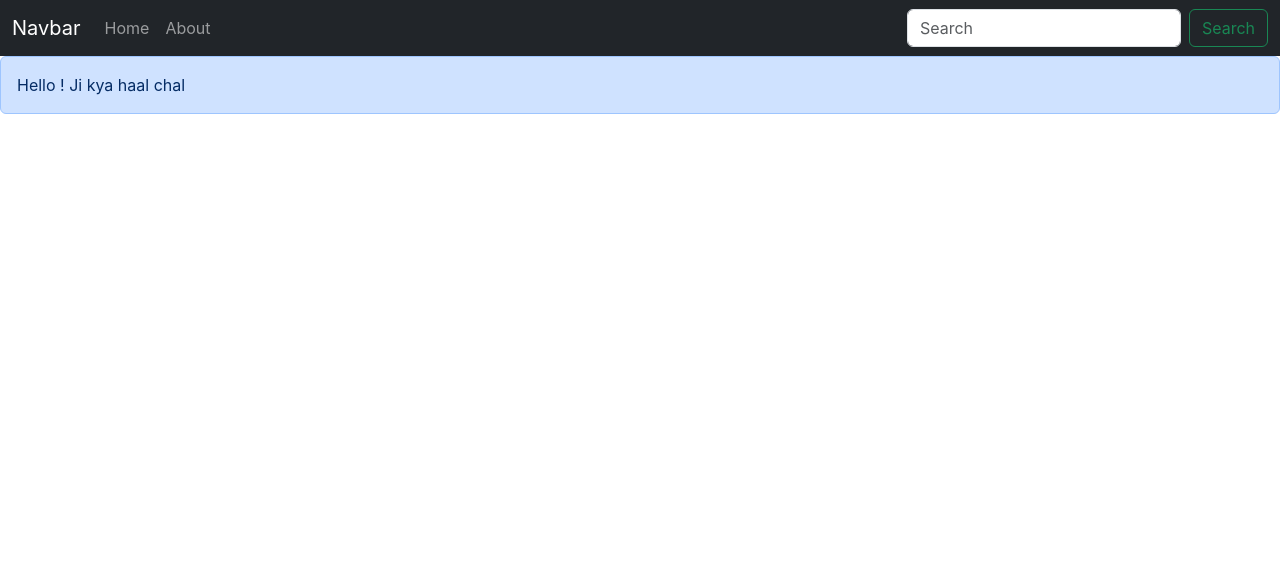
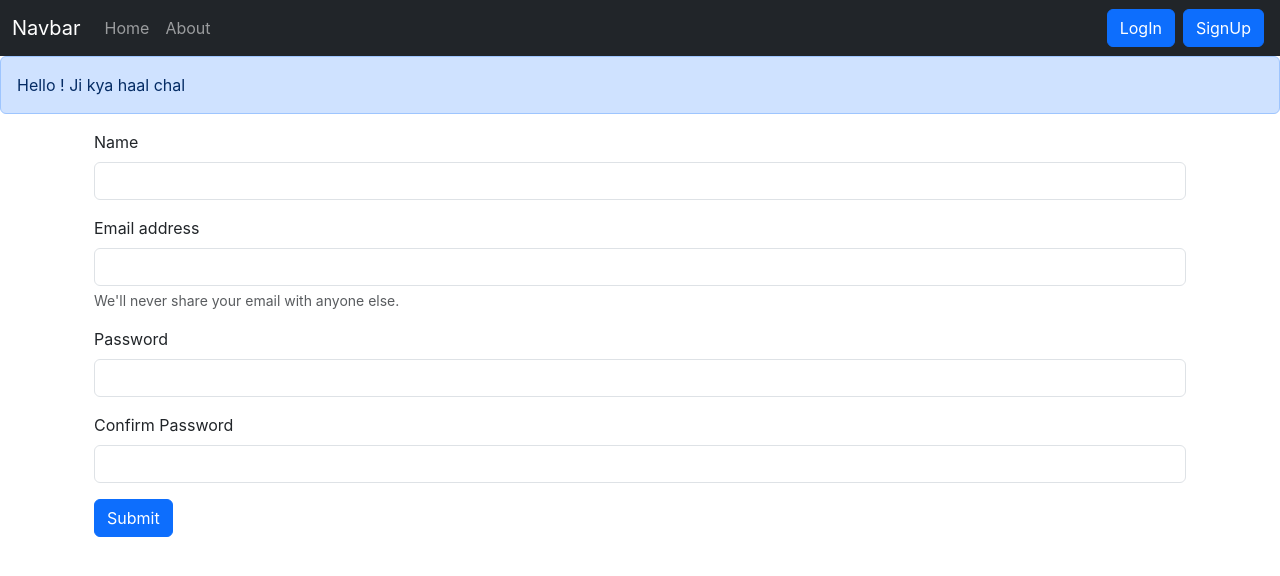
Before and after one commit to subedirajib01/inotebook_both, a React (Create React App) app: page /signup in a window 1280 px wide. Shown: the top 576 px of the page. Built offline with nearby package versions, Linux system fonts and the light colour scheme.

Commit message:
adding login and signup option to iNotebook

```diff
--- a/src/App.js
+++ b/src/App.js
@@ -9,6 +9,8 @@
 import About from './Components/About';
 import NoteState from './Context/notes/NoteState';
 import Alert from './Components/Alert';
+import Login from './Components/Login';
+import Signup from './Components/Signup';
 
 function App() {
   return (
@@ -28,6 +30,16 @@
             <About />
           </NoteState>
           } />
+        <Route path="/login" element={
+          // <NoteState>
+            <Login />
+          // </NoteState>
+          } />
+        <Route path="/signup" element={
+          // <NoteState>
+            <Signup />
+          // </NoteState>
+          } />
       </Routes>
       </div>
         </Router>
--- /dev/null
+++ b/src/Components/Login.js
@@ -0,0 +1,54 @@
+import React, { useState } from 'react'
+import {useNavigate} from 'react-router-dom'
+
+const Login = (props) => {
+    const[credentials,setCredentials]=useState({email:"",password:""});
+    let navigate= useNavigate();
+
+    const handleSubmit=async (e)=>{
+        e.preventDefault();
+        const response =await fetch("http://localhost:5000/api/auth/login", {
+            method: 'POST',
+            headers: {
+                'Content-Type': 'application/json',
+            },
+            body: JSON.stringify({email:credentials.email,password:credentials.password})
+        });
+        const json=await response.json();
+        console.log(json);
+        if(json.success){
+            //save the auth token and redirect
+            localStorage.setItem('token',json.authtoken);
+            navigate("/")
+        }
+        else{
+            alert("Invalid Credentials");
+        }
+    }
+
+    const onChange = (e) => {
+        setCredentials({ ...credentials, [e.target.name]: e.target.value });
+    }
+
+
+    return (
+        <>
+    <div>
+        <form onSubmit={handleSubmit}>
+    <div className="mb-3">
+    <label htmlFor="email" className="form-label">Email address</label>
+    <input type="email" className="form-control" id="email" value={credentials.email} onChange={onChange} name="email" aria-describedby="emailHelp"/>
+    <div id="emailHelp" className="form-text">We'll never share your email with anyone else.</div>
+    </div>
+    <div className="mb-3">
+    <label htmlFor="password" className="form-label">Password</label>
+    <input type="password" className="form-control" value={credentials.password} onChange={onChange} name="password" id="password"/>
+    </div>
+    <button type="submit" className="btn btn-primary" >Submit</button>
+</form>
+        </div>
+        </>
+    )
+}
+
+export default Login
--- a/src/Components/Navbar.js
+++ b/src/Components/Navbar.js
@@ -25,8 +25,8 @@
         </li>
         </ul>
         <form className="d-flex" role="search">
-        <input className="form-control me-2" type="search" placeholder="Search" aria-label="Search"/>
-        <button className="btn btn-outline-success" type="submit">Search</button>
+        <Link className="btn btn-primary mx-1" to="/login" role="button">LogIn</Link>
+        <Link className="btn btn-primary mx-1" to="/signup" role="button">SignUp</Link>
         </form>
     </div>
     </div>
--- /dev/null
+++ b/src/Components/Signup.js
@@ -0,0 +1,65 @@
+import React, {useState} from 'react'
+import {useNavigate} from 'react-router-dom'
+
+const Signup = () => {
+    const[credentials,setCredentials]=useState({name:"",email:"",password:"", cpassword:""});
+        let navigate= useNavigate();
+
+    const handleSubmit=async (e)=>{
+        e.preventDefault();
+        const {name,email,password}=credentials
+        const response =await fetch("http://localhost:5000/api/auth/createuser", {
+            method: 'POST',
+            headers: {
+                'Content-Type': 'application/json',
+            },
+            body: JSON.stringify({name,email,password})
+        });
+        const json=await response.json();
+        console.log(json);
+        if(json.success){
+            //save the auth token and redirect
+            localStorage.setItem('token',json.authtoken);
+            navigate("/")
+        }
+        else{
+            alert("Invalid Credentials");
+        }
+    }
+
+    const onChange = (e) => {
+        setCredentials({ ...credentials, [e.target.name]: e.target.value });
+    }
+
+    return (
+        <>
+    <div className="container">
+        <form onSubmit={handleSubmit}>
+    <div className="mb-3">
+    <label htmlFor="name" className="form-label">Name</label>
+    <input type="text" className="form-control" id="name"  name="name" onChange={onChange} aria-describedby="emailHelp"/>
+    </div>
+
+    <div className="mb-3">
+    <label htmlFor="exampleInputEmail1" className="form-label">Email address</label>
+    <input type="email" className="form-control" id="exampleInputEmail1"  name="email" onChange={onChange} aria-describedby="emailHelp"/>
+    <div id="emailHelp" className="form-text">We'll never share your email with anyone else.</div>
+    </div>
+
+    <div className="mb-3">
+    <label htmlFor="passsowrd" className="form-label">Password</label>
+    <input type="password" className="form-control" id="password" name="password" onChange={onChange}  minLength={5} required/>
+    </div>
+
+    <div className="mb-3">
+    <label htmlFor="cpasssowrd" className="form-label">Confirm Password</label>
+    <input type="password" className="form-control" id="cpassword" name="cpassword" onChange={onChange} minLength={5} required />
+    </div>
+    <button type="submit" className="btn btn-primary">Submit</button>
+</form>
+        </div>
+        </>
+    )
+}
+
+export default Signup
```
Also changed, not shown: 1 other file (tests, documents, lock files or other folders).
